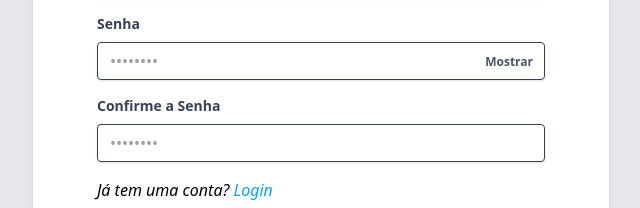
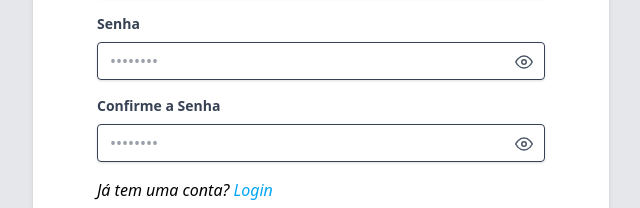
Before and after one commit to Gabriel0Bernardini/GymLeague, a React (Vite) app in the folder frontend/: page /cadastro in a window 1280 px wide. Shown: the part 398-606 px from the top of the page, without its empty margins (319-959 px from the left). Built offline with nearby package versions, Linux system fonts and the light colour scheme; no server answers.

Commit message:
KAN-106: Toggle de mostrar senha adicionado ao confirmar senha

```diff
--- a/frontend/src/pages/Cadastro.tsx
+++ b/frontend/src/pages/Cadastro.tsx
@@ -5,6 +5,7 @@ import Button from "../components/ui/Button";
 import ValidadorSenha from "../components/ui/ValidadorSenha";
 import { api } from "../libs/api";
 import { saveToken } from "../libs/auth";
+import { FiEye, FiEyeOff } from "react-icons/fi";
 
 type FeedbackState = {
   message: string;
@@ -21,6 +22,7 @@ export default function Cadastro() {
 
   const [isPasswordFocused, setIsPasswordFocused] = useState(false);
   const [showPassword, setShowPassword] = useState(false);
+  const [showConfirmPassword, setShowConfirmPassword] = useState(false);
   const [isPasswordValid, setIsPasswordValid] = useState(false);
 
   const [isLoading, setIsLoading] = useState(false);
@@ -158,7 +160,7 @@ export default function Cadastro() {
               onMouseDown={(event) => event.preventDefault()}
               className="absolute right-3 top-12 transform -translate-y-1/2 text-gray-600 hover:text-gray-900 text-xs font-semibold"
             >
-              {showPassword ? "Ocultar" : "Mostrar"}
+              {showPassword ? <FiEyeOff size={18} /> : <FiEye size={18} />}
             </button>
             {senhaError && (
               <p className="text-red-500 text-xs italic -mt-3 mb-2">
@@ -171,16 +173,26 @@ export default function Cadastro() {
               onValidationChange={setIsPasswordValid}
             />
           </div>
-          <div className="mb-4">
+          <div className="mb-4 relative">
             <Input
               id="confirmSenha"
               label="Confirme a Senha"
-              type="password"
+              type={showConfirmPassword ? "text" : "password"}
               placeholder="••••••••"
               value={confirmSenha}
               onChange={(e) => setConfirmSenha(e.target.value)}
               variant={confirmSenhaError ? "error" : "default"}
             />
+            <button
+              type="button"
+              aria-label={showConfirmPassword ? "Ocultar senha" : "Mostrar senha"}
+              aria-pressed={showConfirmPassword}
+              onClick={() => setShowConfirmPassword((s) => !s)}
+              onMouseDown={(event) => event.preventDefault()}
+              className="absolute right-3 top-12 transform -translate-y-1/2 text-gray-600 hover:text-gray-900 text-xs font-semibold"
+            >
+              {showConfirmPassword ? <FiEyeOff size={18} /> : <FiEye size={18} />}
+            </button>
             {confirmSenhaError && (
               <p className="text-red-500 text-xs italic -mt-3 mb-2">
                 {confirmSenhaError}
```
